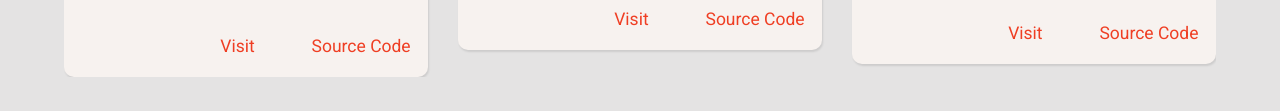
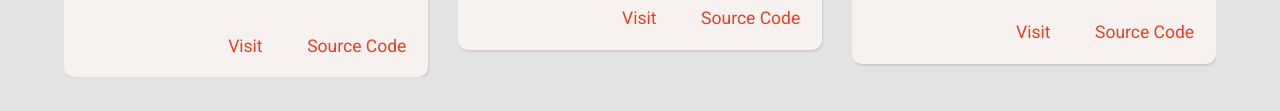
Before and after one commit to simoncse/simoncse.github.io, a website built with webpack: page dist/index.html in a window 1280 px wide. Shown: the part 1750-1861 px from the top of the page. Built offline with nearby package versions, Linux system fonts and the light colour scheme.

Commit message:
fixed anchor tag padding

```diff
--- a/scss/4-layout/_projects.scss
+++ b/scss/4-layout/_projects.scss
@@ -68,12 +68,13 @@
     margin-left:auto;
     margin-top: .8em;
     margin-bottom: 1.2em;
+    margin-right:.6em;
 
     a {
         margin-left: 1rem;
         text-decoration: none;
         color:$accent;
-        padding:0 1rem;
+        padding:.25em .65em;
 
         &:hover {
             color:darken($accent,10);
```
Also changed, not shown: dist/main.css.
